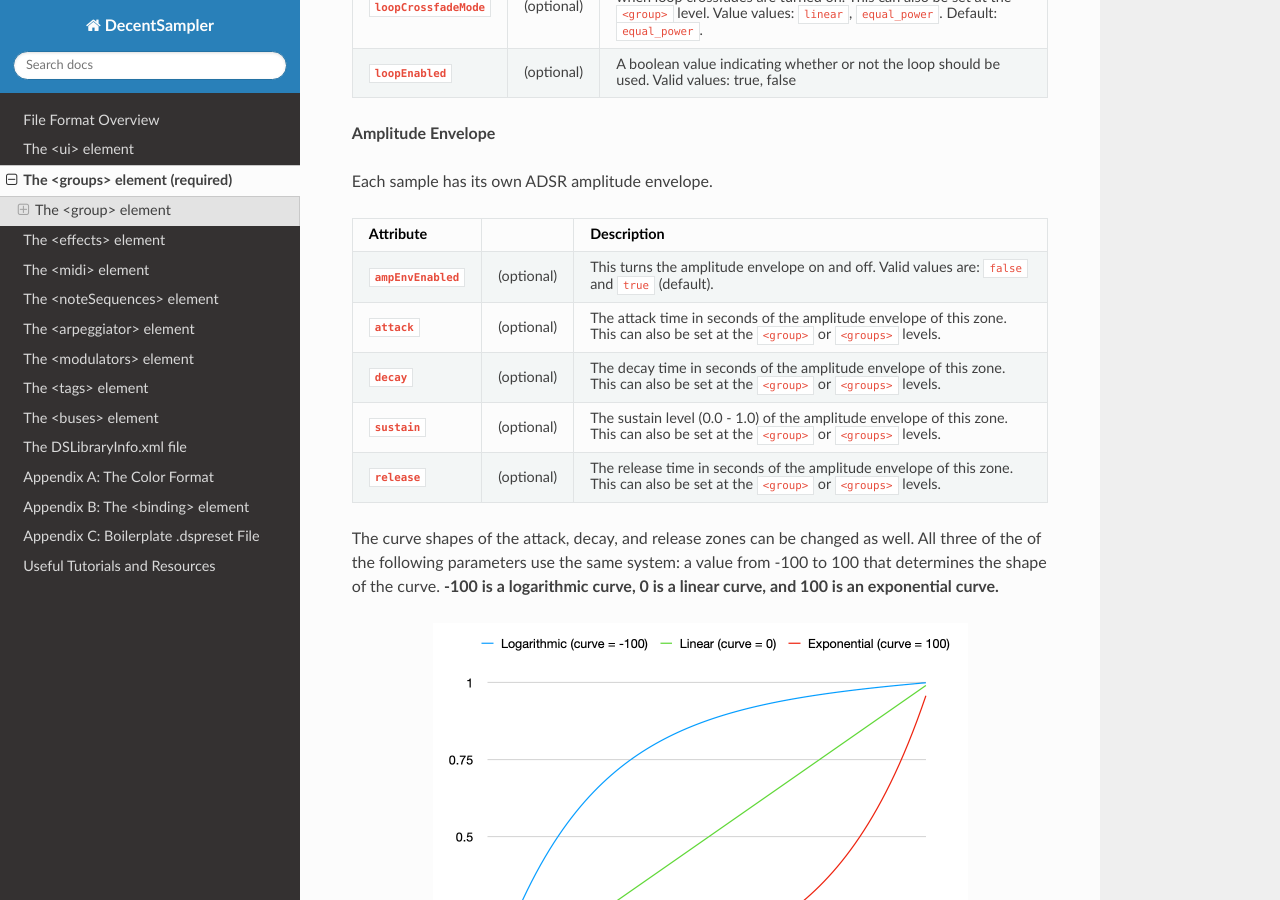
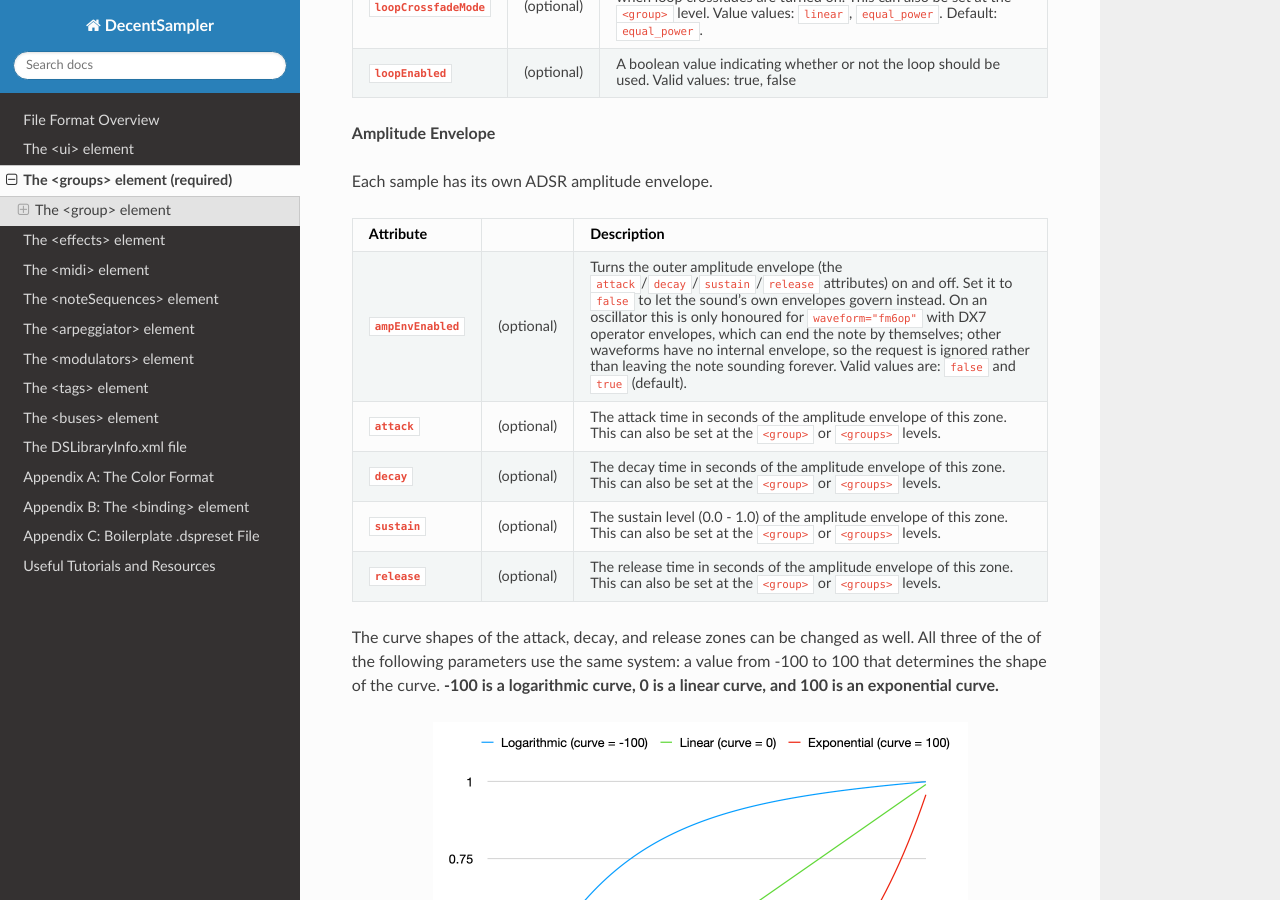
Before and after one commit to DecentSamples/DecentSampler-Developers-Guide, a Sphinx documentation site: the page built from docs/source/the-groups-element.md, in a window 1280 px wide and 900 px high, scrolled down 4665 px. Built offline with Sphinx 7.4.7 and the Read the Docs theme 3.1.0, drawn with Linux system fonts in a browser that asks for light colours.

Commit message:
0000402: Describe what ampEnvEnabled actually does
It said only 'turns the amplitude envelope on and off'. Says which envelope
(the outer attack/decay/sustain/release), what false means, and that on an
oscillator it is only honoured for fm6op with DX7 operator envelopes - other
waveforms have nothing to end the note, so the request is ignored.

```diff
--- a/docs/source/the-groups-element.md
+++ b/docs/source/the-groups-element.md
@@ -85,7 +85,7 @@ Each sample has its own ADSR amplitude envelope.
 
 | Attribute         |            | Description       |
 |-------------------|------------| ------------------|
-| **`ampEnvEnabled`**      | (optional) | This turns the amplitude envelope on and off. Valid values are: `false` and `true` (default).  |
+| **`ampEnvEnabled`**      | (optional) | Turns the outer amplitude envelope (the `attack`/`decay`/`sustain`/`release` attributes) on and off. Set it to `false` to let the sound's own envelopes govern instead. On an oscillator this is only honoured for `waveform="fm6op"` with DX7 operator envelopes, which can end the note by themselves; other waveforms have no internal envelope, so the request is ignored rather than leaving the note sounding forever. Valid values are: `false` and `true` (default).  |
 | **`attack`**      | (optional) | The attack time in seconds of the amplitude envelope of this zone. This can also be set at the `<group>` or `<groups>` levels.  |
 | **`decay`**       | (optional) | The decay time in seconds of the amplitude envelope of this zone.  This can also be set at the `<group>` or `<groups>` levels.  |
 | **`sustain`**     | (optional) | The sustain level (0.0 - 1.0) of the amplitude envelope of this zone.  This can also be set at the `<group>` or `<groups>` levels. |
```
